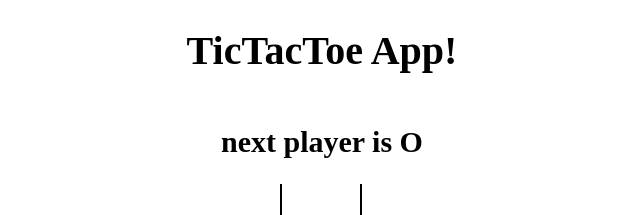
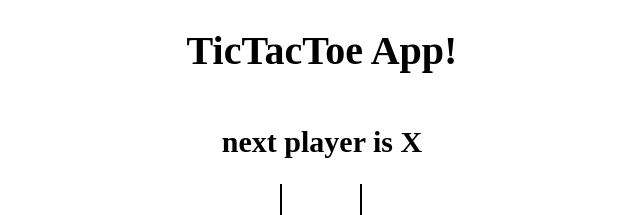
Before and after one commit to Jkverma1/tictactoe, a React (Vite) app: page / in a window 1280 px wide. Shown: the top 215 px of the page, without its empty margins (318-958 px from the left). Built offline with nearby package versions, Linux system fonts and the light colour scheme.

Commit message:
added game history

```diff
--- a/src/App.jsx
+++ b/src/App.jsx
@@ -4,36 +4,42 @@
 import "./styles/root.scss";
 
 const app = () => {
-  const [board, setBoard] = useState(Array(9).fill(null));
-  const [isXNext, setIsXNext] = useState(false);
+  const [history, setHistory] = useState([
+    { board: Array(9).fill(null) , isXNext: true},
+  ]);
+  const [currentMove, setCurrentMove] = useState(0);
 
-  const winner = calculateWinner(board);
+  const current = history[currentMove];
+
+  const winner = calculateWinner(current.board);
   const message = winner
     ? `winner is ${winner}`
-    : `next player is ${isXNext ? "X" : "O"}`;
+    : `next player is ${current.isXNext ? "X" : "O"}`;
 
   const handleSquareClick = (position) => {
-    if (board[position] || winner) {
+    if (current.board[position] || winner) {
       return;
     }
-    setBoard((prev) => {
-      return prev.map((square, pos) => {
+    setHistory((prev) => {
+      const last = prev[prev.length - 1];
+
+      const newBoard =  last.board.map((square, pos) => {
         if (pos === position) {
-          return isXNext ? "X" : "O";
+          return last.isXNext ? "X" : "O";
         }
 
         return square;
       });
+      return prev.concat({ board: newBoard, isXNext: !last.isXNext })
     });
-
-    setIsXNext((prev) => !prev);
+    setCurrentMove(prev => prev + 1);
   };
 
   return (
     <div className="app">
       <h1>TicTacToe App!</h1>
       <h2>{message}</h2>
-      <Board board={board} handleSquareClick={handleSquareClick} />
+      <Board board={current.board} handleSquareClick={handleSquareClick} />
     </div>
   );
 };
```
